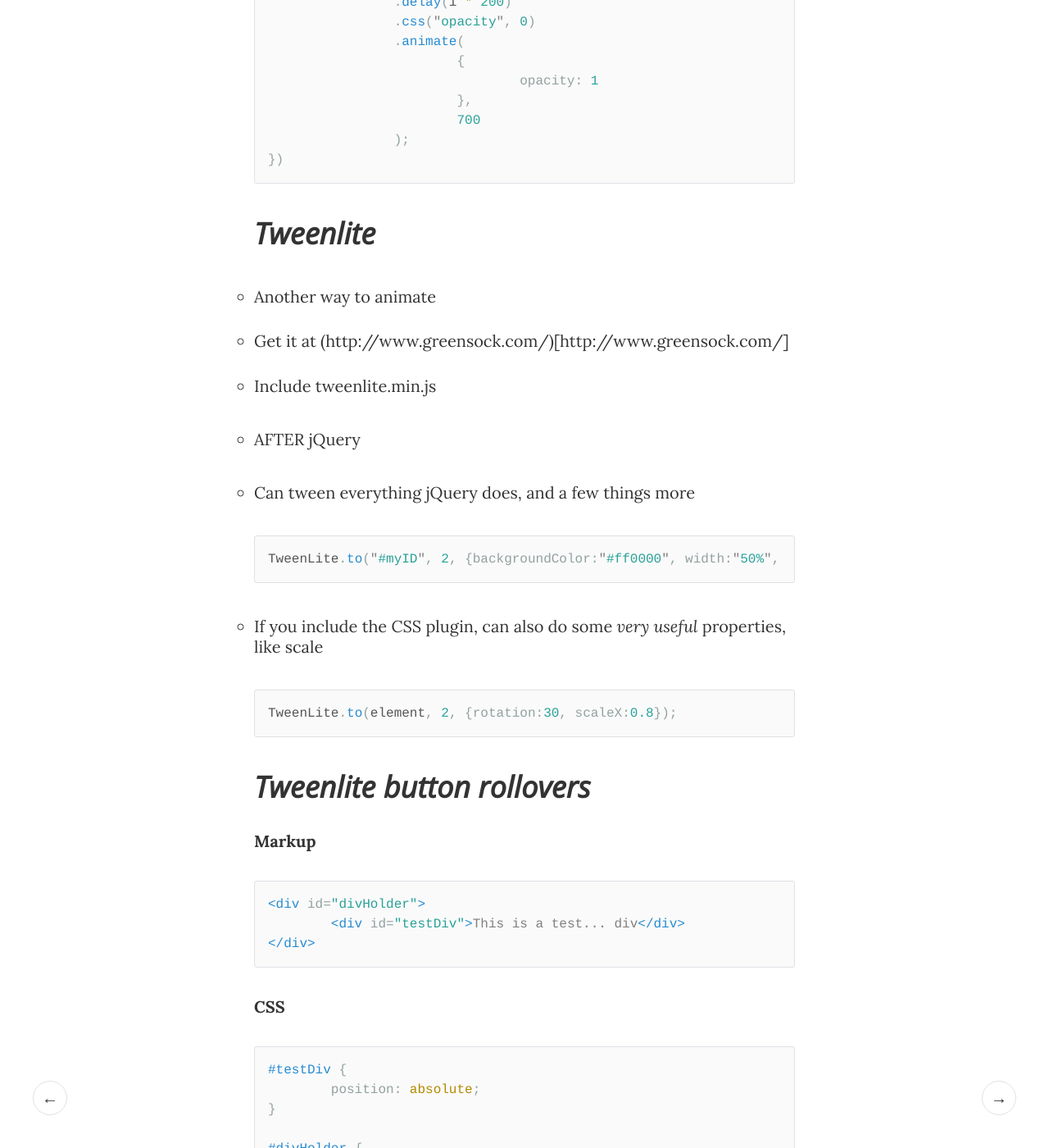
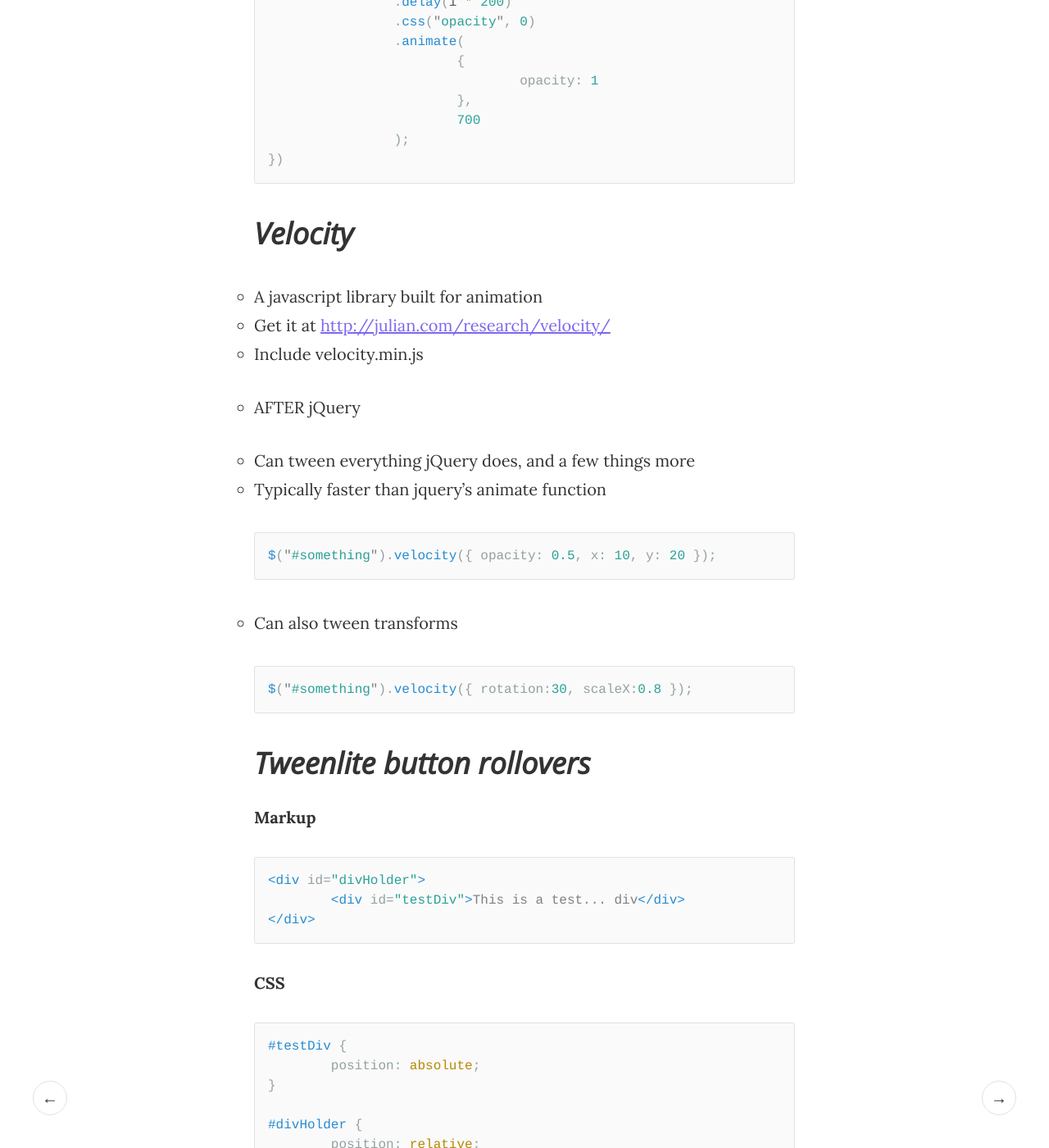
Before and after one commit to meanderingleaf/n222s15, a Jekyll site: the page built from _posts/2014-09-05-layout-and-animation.markdown, in a window 1280 px wide and 1400 px high, scrolled down 7272 px. Shown: the whole window at 82% size. Built offline with Jekyll 4.4.1, drawn with Linux system fonts in a browser that asks for light colours; some of the changed text lies outside the part shown.

Commit message:
Updating animation notes

```diff
--- a/_posts/2014-09-05-layout-and-animation.markdown
+++ b/_posts/2014-09-05-layout-and-animation.markdown
@@ -235,26 +235,25 @@
 {% endhighlight %}
 
 
-Tweenlite
+Velocity
 ---------------------------------
 
-- Another way to animate
-- Get it at (http://www.greensock.com/)[http://www.greensock.com/]
-
-- Include tweenlite.min.js
+- A javascript library built for animation
+- Get it at [http://julian.com/research/velocity/](http://julian.com/research/velocity/)
+- Include velocity.min.js
 	- AFTER jQuery
-
 - Can tween everything jQuery does, and a few things more
+- Typically faster than jquery's animate function
 
 {% highlight javascript %}
-TweenLite.to("#myID", 2, {backgroundColor:"#ff0000", width:"50%", top:"100px", ease:Power2.easeInOut});
+$("#something").velocity({ opacity: 0.5, x: 10, y: 20 });
 {% endhighlight %}
 
 
-- If you include the CSS plugin, can also do some _very useful_ properties, like scale
+- Can also tween transforms
 
 {% highlight javascript %}
-TweenLite.to(element, 2, {rotation:30, scaleX:0.8});
+$("#something").velocity({ rotation:30, scaleX:0.8 });
 {% endhighlight %}
 
 
@@ -285,15 +284,15 @@
 **Code**
 
 {% highlight html %}
-<script src="../libs/jquery.min.js"></script>
-<script src="../libs/gs/TweenLite.min.js"></script>
-<script src="../libs/gs/plugins/CSSPlugin.min.js"></script>
+    <script src="bower_components/jquery/dist/jquery.min.js"></script>
+    <script src="bower_components/velocity/velocity.min.js"></script>
+    <script src="bower_components/velocity/velocity.ui.min.js"></script>
 <script>
 	$(document).ready(function() {
 		$("#testDiv").mouseover(function() {
-			TweenLite.to(this, .7, { opacity: 1, scale: 1.2});
+			$(this).velocity({ opacity: 1, scaleX: 1.2, scaleY: 1.2});
 		}).mouseout(function() {
-			TweenLite.to(this, .7, { opacity: .5, scale: .9});
+			$(this).velocity({ opacity: 0, scaleX: 1, scaleY: 1});
 		})
 	})
 </script>
```
